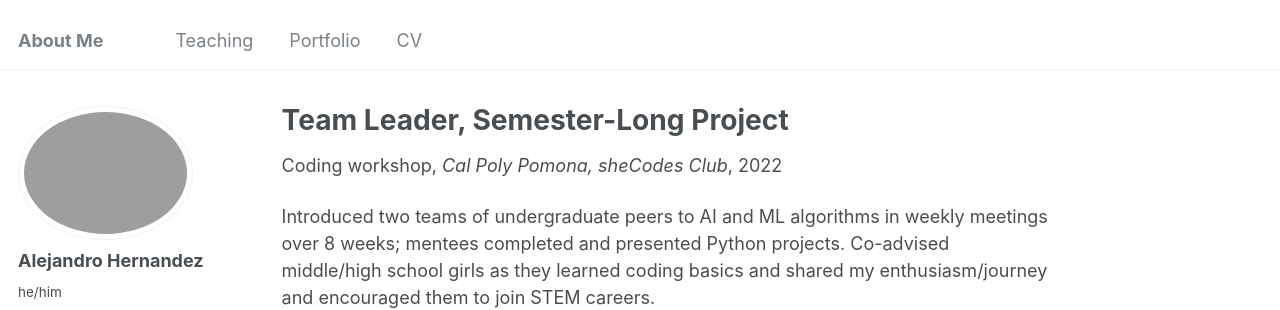
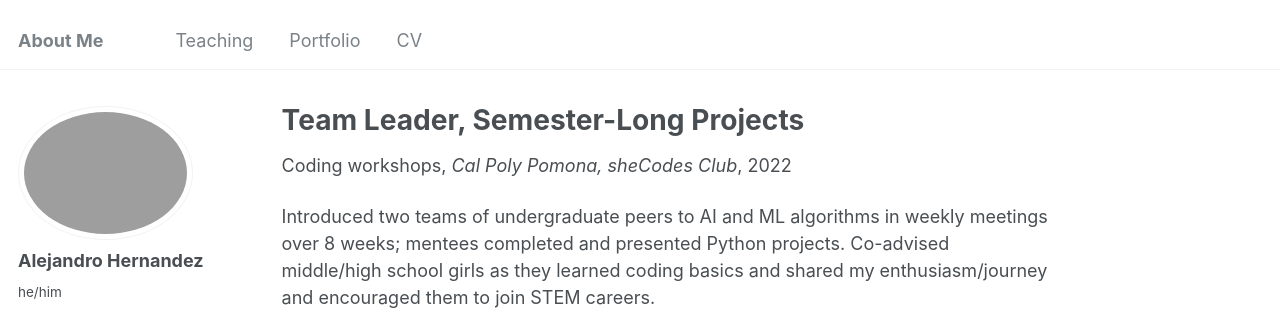
Before and after one commit to alejandroh3005/alejandroh3005.github.io, a Jekyll site: the page built from _teaching/slp.md, in a window 1280 px wide and 1229 px high. Shown: the top 310 px of the window. Built offline with Jekyll 4.4.1, drawn with Linux system fonts in a browser that asks for light colours.

Commit message:
Update slp.md

```diff
--- a/_teaching/slp.md
+++ b/_teaching/slp.md
@@ -1,7 +1,7 @@
 ---
-title: "Team Leader, Semester-Long Project"
+title: "Team Leader, Semester-Long Projects"
 collection: teaching
-type: "Coding workshop"
+type: "Coding workshops"
 permalink: /teaching/slp
 venue: "Cal Poly Pomona, sheCodes Club"
 date: 2022-07-01
```
